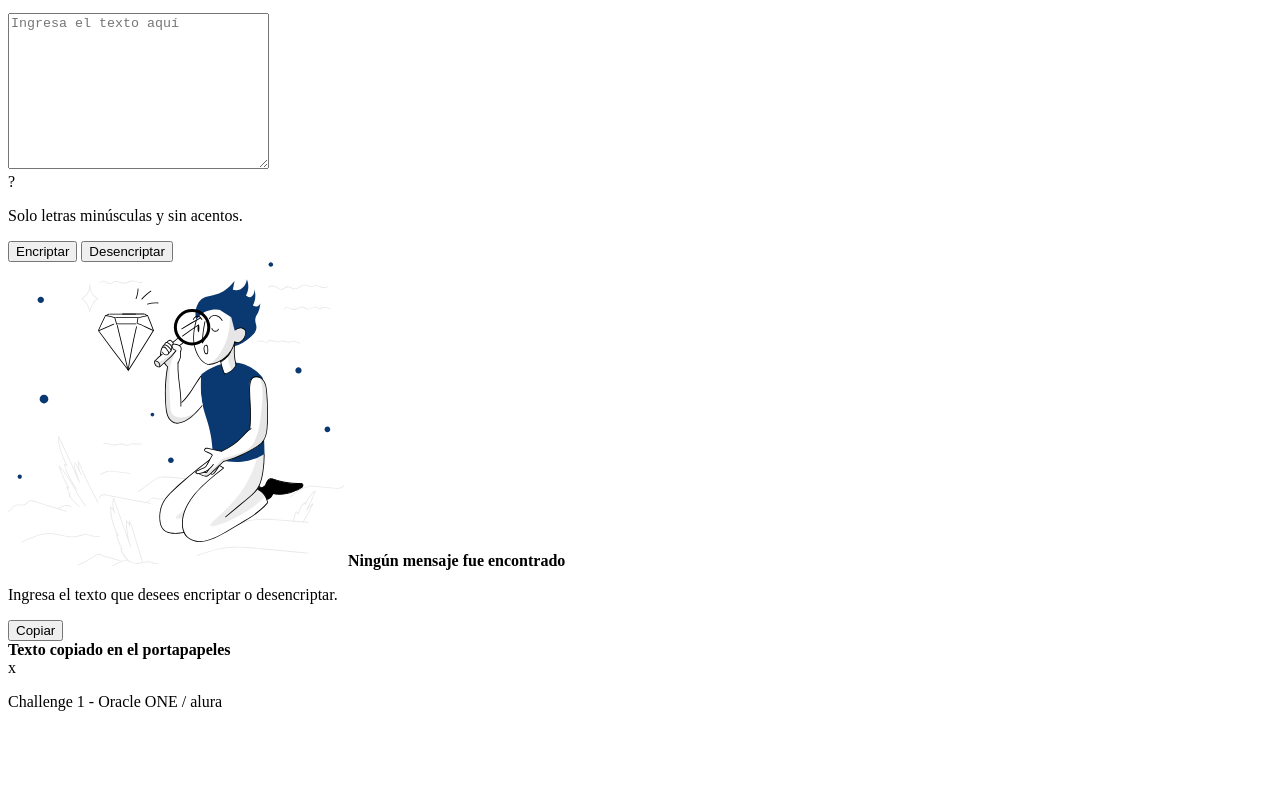
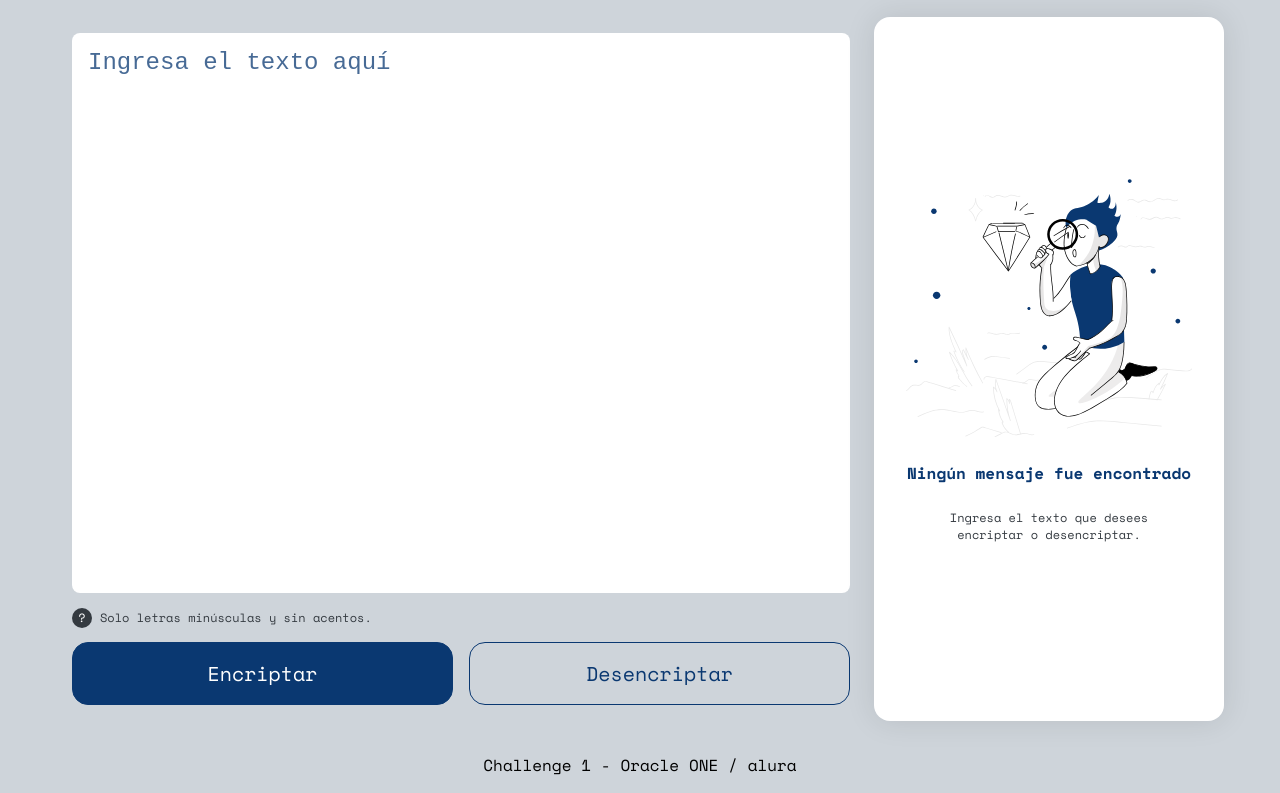
Before and after one commit to eMartin94/d1-encriptador, a plain HTML site: page index.html in a window 1280 px wide. Shown: the part 63-856 px from the top of the page. Before the commit the page ends 800 px from the top, so only its background shows below. Drawn offline with nearby package versions, Linux system fonts and the light colour scheme; the site is published under a folder, as on GitHub Pages, so addresses that start at the root find nothing.

Commit message:
corrigiendo rutas

```diff
--- a/index.html
+++ b/index.html
@@ -3,8 +3,8 @@
 <head>
   <meta charset="UTF-8" />
   <meta name="viewport" content="width=device-width, initial-scale=1.0" />
-  <link href='/style.css' rel='stylesheet'>
-  <link rel="icon" href="/img/icon-logo.png" type="image/png">
+  <link href='style.css' rel='stylesheet'>
+  <link rel="icon" href="img/icon-logo.png" type="image/png">
 
   <script src="https://cdnjs.cloudflare.com/ajax/libs/crypto-js/4.2.0/crypto-js.min.js" integrity="sha512-a+SUDuwNzXDvz4XrIcXHuCf089/iJAoN4lmrXJg18XnduKK6YlDHNRalv4yd1N40OKI80tFidF+rqTFKGPoWFQ==" crossorigin="anonymous" referrerpolicy="no-referrer"></script>
 
```
